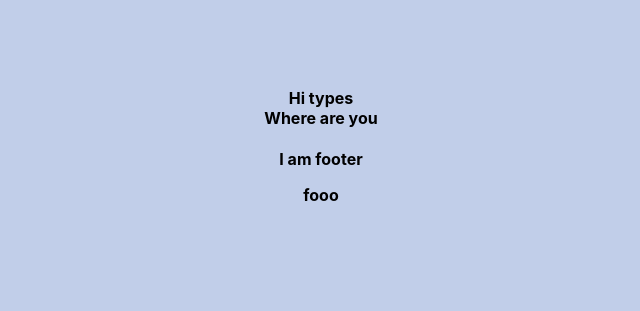
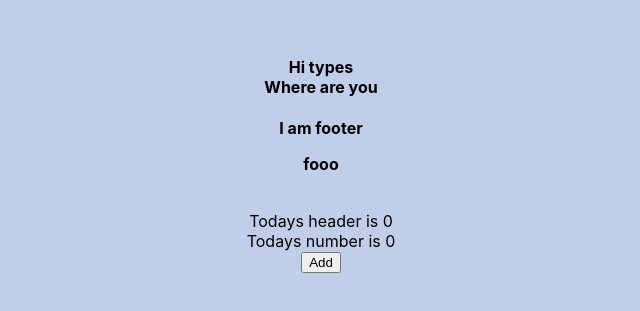
Before and after one commit to satish-rajnale/React-Hooks_and-Redux, a React (Create React App) app in the folder reacthooksandredux/: page / in a window 1280 px wide. Shown: the part 235-546 px from the top of the page, without its empty margins (319-959 px from the left). Built offline with nearby package versions, Linux system fonts and the light colour scheme.

Commit message:
header and functional compo

```diff
--- a/reacthooksandredux/src/App.css
+++ b/reacthooksandredux/src/App.css
@@ -1,7 +1,7 @@
 .App {
   text-align: center;
   background-color: #c1cee9;
-height: 100vh;
+  height: 100vh;
   display: flex;
   flex-direction: column;
   align-items: center;
--- a/reacthooksandredux/src/App.tsx
+++ b/reacthooksandredux/src/App.tsx
@@ -24,11 +24,14 @@ const App: React.FC = () => {
         <Container>
           <p> fooo</p>
         </Container>
+        <TextWithNumber header={(num : number) => <div> Todays header is {num}</div> }>
+          {(num : number) => <div> Todays number is {num}</div> }
+        </TextWithNumber>
     </div>
   );
 };
 
-
+// const HeadingFC : React.FC<{title: string}> = ({title}) => <h1>{title}</h1>;   //old way of doing things
 function Heading ({title} : {title : string}){
   return <strong>{title}</strong>
 }
@@ -48,5 +51,29 @@ function Container ({children, footer} : ContainerProps): ReactElement{
             <h4>{footer}{children}</h4>
             </>
 }
+
+
+// Functional props
+function TextWithNumber({ header,children}
+                           : {children : (num : number) => ReactNode
+                              header : (num : number) => ReactNode }){
+  const [state, setState] = useState<number >(0);
+
+  return (
+    <div>
+      {header(state)}
+      {children(state)}
+      <div>
+        <button onClick={() => setState(state +1)}>Add</button>
+      </div>
+    </div>
+  )
+}
+
+
+
+
+
+
 Container.defaultProps = defaultContainerProps;
 export default App;
```
